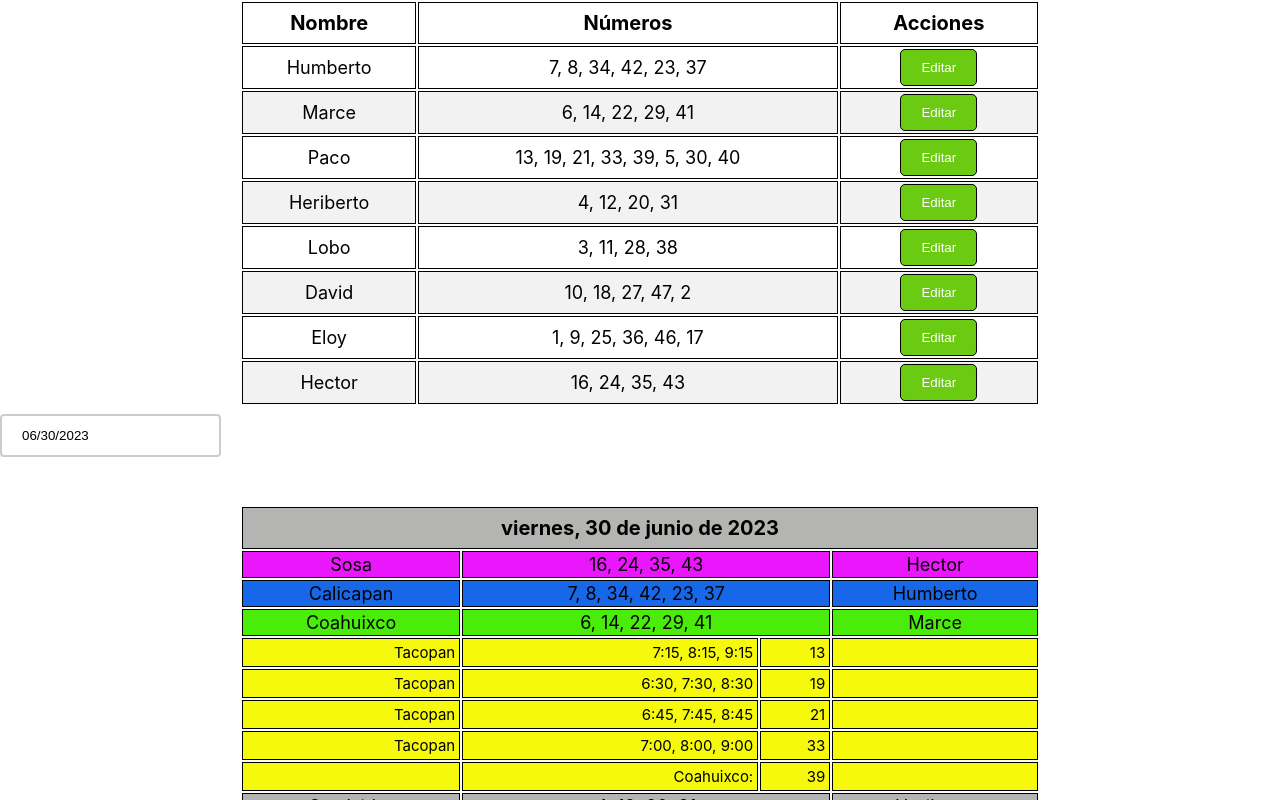
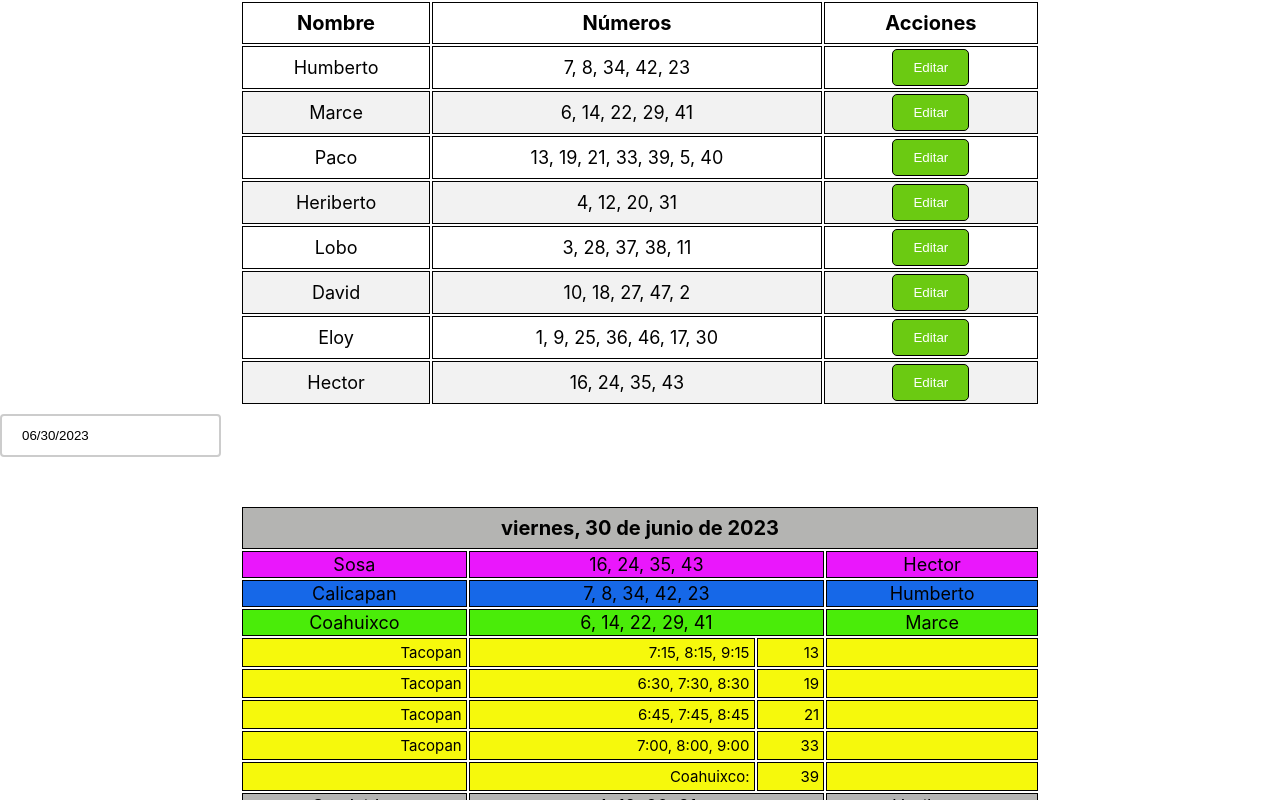
Before and after one commit to ingeabraham23/horarios, a React (Vite) app: page / in a window 1280 px wide. Shown: the top 800 px of the page. Built offline with nearby package versions, Linux system fonts and the light colour scheme.

Commit message:
unidad 37 agregada

```diff
--- a/src/App.jsx
+++ b/src/App.jsx
@@ -15,13 +15,13 @@ function App() {
   const [fechaSeleccionada, setFechaSeleccionada] = useState(fechaActual); // Estado para la fecha seleccionada en el DatePicker, se inicializa con la fecha en que se esta ejecutando la aplicación
 
   const [grupos, setGrupos] = useState([
-    { nombre: "Humberto", numeros: [7, 8, 34, 42, 23, 37] },
+    { nombre: "Humberto", numeros: [7, 8, 34, 42, 23] },
     { nombre: "Marce", numeros: [6, 14, 22, 29, 41] },
-    { nombre: "Paco", numeros: [13, 19, 21, 33, 39, 5, 30, 40] },
+    { nombre: "Paco", numeros: [13, 19, 21, 33, 39, 5, 40] },
     { nombre: "Heriberto", numeros: [4, 12, 20, 31] },
-    { nombre: "Lobo", numeros: [3, 11, 28, 38] },
+    { nombre: "Lobo", numeros: [3, 28, 37, 38, 11] },
     { nombre: "David", numeros: [10, 18, 27, 47, 2] },
-    { nombre: "Eloy", numeros: [1, 9, 25, 36, 46, 17] },
+    { nombre: "Eloy", numeros: [1, 9, 25, 36, 46, 17, 30] },
     { nombre: "Hector", numeros: [16, 24, 35, 43] },
   ]); // Estado para los grupos de Unidades
 
```
